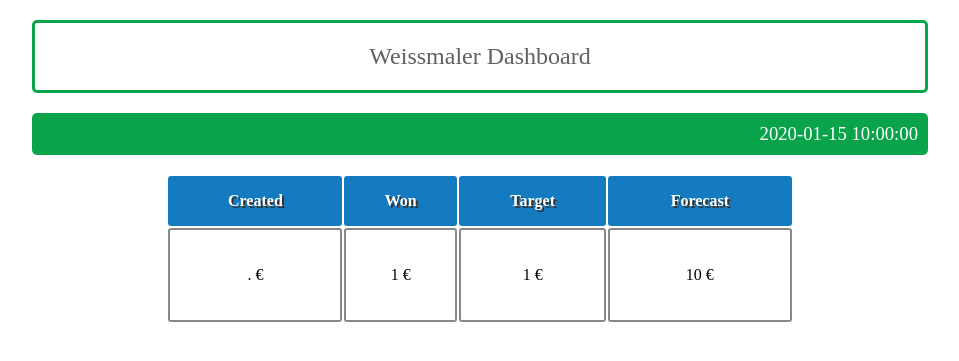
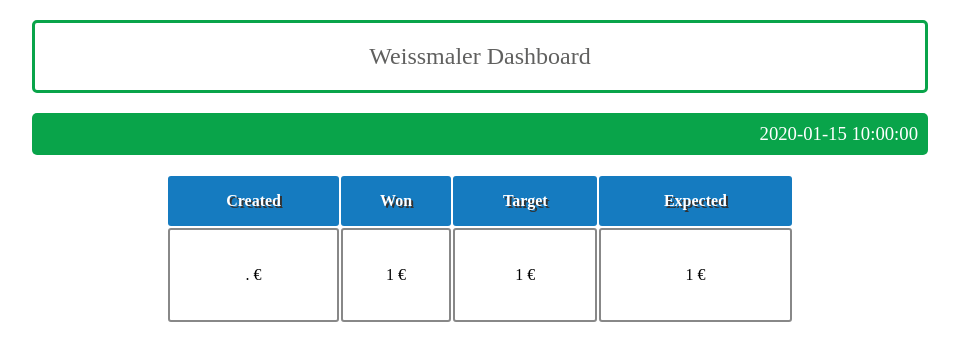
Before and after one commit to harpocrates12/dashboard, a Flask app: template templates/b2b.html in a window 1280 px wide. Shown: the top 361 px of the page, without its empty margins (160-1119 px from the left). Run offline with Flask 2, Linux system fonts and the light colour scheme; the template is opened without the code that fills it: most values are stand-ins (such as "Sample title", 1, 10 or a date in 2020).

Commit message:
Rename forecast to expected

```diff
--- a/main.py
+++ b/main.py
@@ -29,7 +29,7 @@ def b2b():
     values = calculate_stats(department = 'b2b')
     values['total_created'] = round(values['total_created'], 2)
     values['total_won'] = round(values['total_won'], 2)
-    values['forecast'] = round(values['forecast'], 2)
+    values['total_expected'] = round(values['total_expected'], 2)
 
     return render_template('b2b.html', values = values, current_date = current_date)
 
--- a/templates/b2b.html
+++ b/templates/b2b.html
@@ -6,7 +6,7 @@
             <th class="head">Created</th>
             <th class="head">Won</th>
             <th class="head">Target</th>
-            <th class="head">Forecast</th>
+            <th class="head">Expected</th>
         </tr>
         <tr>
             <!-- Created $ -->
@@ -15,8 +15,8 @@
             <td class="cells">{{'{0:,} €'.format(values['total_won']).replace(',','.')}}</td>
             <!-- Target -->
             <td class="cells">{{'{0:,} €'.format(values['total_target']).replace(',','.')}}</td>
-            <!-- Forecast $ -->
-            <td class="cells">{{'{0:,} €'.format(values['forecast']).replace(',','.')}}</td>
+            <!-- Expected $ -->
+            <td class="cells">{{'{0:,} €'.format(values['total_expected']).replace(',','.')}}</td>
         </tr>
     </table>
 {% endblock %}
--- a/values.py
+++ b/values.py
@@ -10,7 +10,7 @@ def normalize_values(values):
         'total_created' : 0.0,
         'total_won' : 0.0,
         'total_target' : 768000.00,
-        'forecast' : 0.0,
+        'total_expected' : 0.0,
     }
     for vals in values:
         for e in vals['data']:
@@ -24,7 +24,7 @@ def normalize_values(values):
 
             elif e['status'] == 'open' and e['expected_close_date'] != None:
                 if is_current_year_and_month(e['expected_close_date']):
-                    result['forecast'] += (e['value'] * (e['probability'] or 0.1))
+                    result['total_expected'] += (e['value'] * (e['probability'] or 0.1))
     return result
 
 def stats(department):
```
